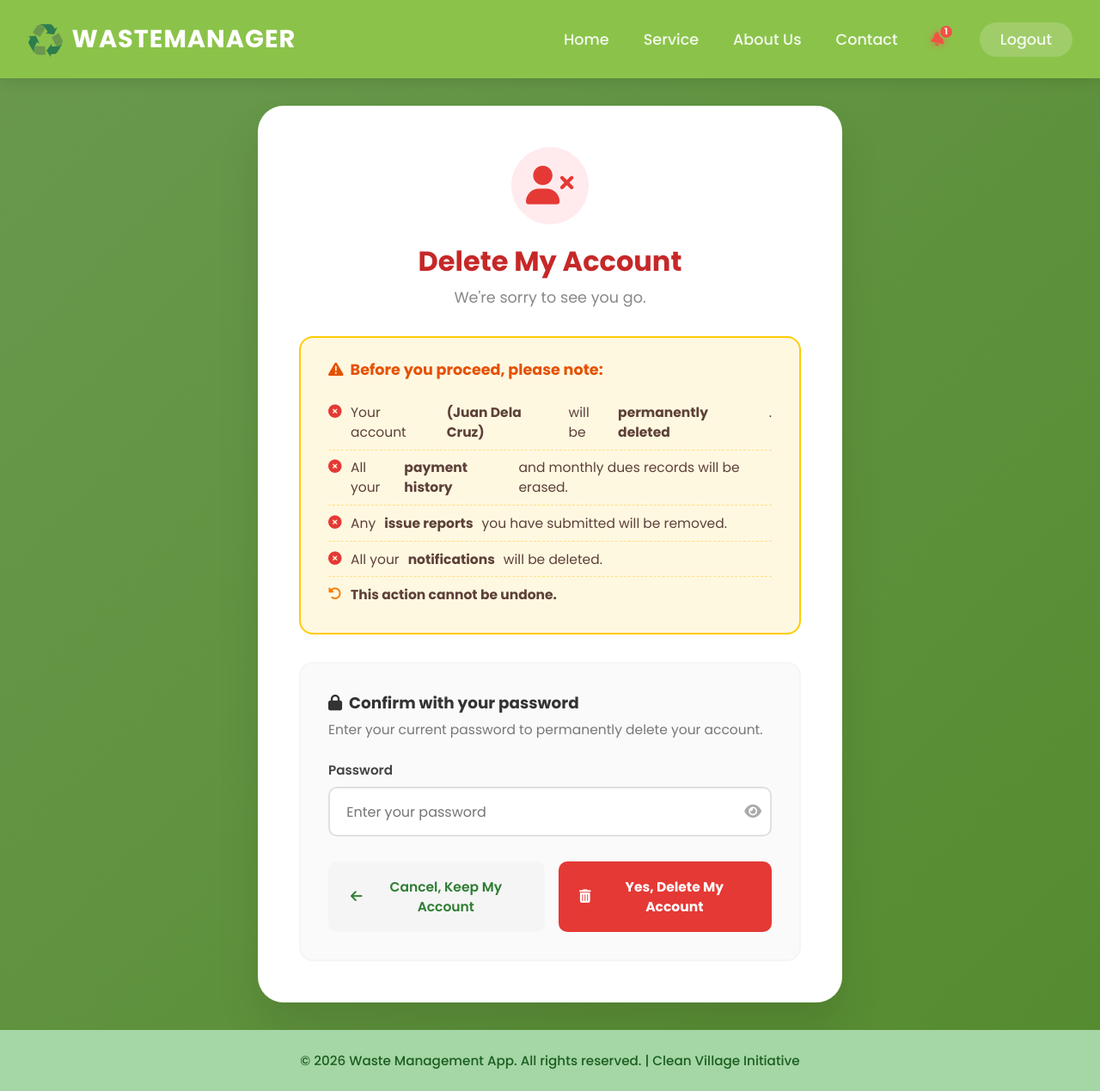
After one commit to jeannemacycapulong-hash/Waste-Management, a PHP site: page /delete_account.php in a window 1280 px wide. The commit adds this page. Shown: the whole page at 86% size. Run offline with PHP 8.4, Linux system fonts and the light colour scheme; a user stored in the database is signed in; data comes from the database, SQL or seed files in the repository.

Commit message:
Add files via upload
account deletion for villagers

```diff
--- a/WasteManager/config.php
+++ b/WasteManager/config.php
@@ -550,6 +550,59 @@ function getAllUsersByRole($role = null) {
 }
 
 // ============================================
+// ACCOUNT DELETION FUNCTION
+// ============================================
+
+function deleteVillagerAccount($userId, $passwordConfirm) {
+    try {
+        $db = getDB();
+
+        // Fetch the user record
+        $stmt = $db->prepare("SELECT * FROM users WHERE id = :id AND is_active = 1");
+        $stmt->execute([':id' => $userId]);
+        $user = $stmt->fetch();
+
+        if (!$user) {
+            return ['success' => false, 'message' => 'User not found.'];
+        }
+
+        // Only villagers may self-delete
+        if ($user['role'] !== 'villager') {
+            return ['success' => false, 'message' => 'Only villager accounts can be self-deleted.'];
+        }
+
+        // Verify password
+        if (!password_verify($passwordConfirm, $user['password'])) {
+            // Also allow plain-text passwords stored in demo data
+            if ($passwordConfirm !== $user['password']) {
+                return ['success' => false, 'message' => 'Incorrect password. Please try again.'];
+            }
+        }
+
+        // Notify admins before deletion
+        $admins = $db->query("SELECT id FROM users WHERE role = 'admin' AND is_active = 1")->fetchAll();
+        foreach ($admins as $admin) {
+            addNotification(
+                $admin['id'],
+                'Villager Account Deleted',
+                $user['name'] . ' (' . $user['username'] . ') has deleted their villager account.',
+                'warning'
+            );
+        }
+
+        // Hard-delete the user — CASCADE removes related notifications, reports, dues
+        $del = $db->prepare("DELETE FROM users WHERE id = :id");
+        $del->execute([':id' => $userId]);
+
+        return ['success' => true];
+
+    } catch (Exception $e) {
+        error_log("deleteVillagerAccount error: " . $e->getMessage());
+        return ['success' => false, 'message' => 'A server error occurred. Please try again.'];
+    }
+}
+
+// ============================================
 // LOGOUT FUNCTION
 // ============================================
 
--- /dev/null
+++ b/WasteManager/delete_account.php
@@ -0,0 +1,473 @@
+<?php
+// delete_account.php - Villager self-service account deletion
+require_once 'config.php';
+requireLogin();
+
+// Only villagers may access this page
+if (getUserRole() !== 'villager') {
+    header('Location: role-selection.php');
+    exit;
+}
+
+$user_id   = getUserId();
+$user_name = getUserName();
+$error     = '';
+
+// Handle deletion form submission
+if ($_SERVER['REQUEST_METHOD'] === 'POST' && isset($_POST['confirm_delete'])) {
+    $password = $_POST['password'] ?? '';
+
+    if (empty($password)) {
+        $error = 'Please enter your password to confirm.';
+    } else {
+        $result = deleteVillagerAccount($user_id, $password);
+
+        if ($result['success']) {
+            // Destroy the session and redirect to a farewell page
+            session_destroy();
+            header('Location: index.php?deleted=1');
+            exit;
+        } else {
+            $error = $result['message'];
+        }
+    }
+}
+
+include 'header.php';
+?>
+
+<div class="delete-account-container">
+    <div class="delete-header">
+        <div class="delete-icon-wrap">
+            <i class="fas fa-user-times"></i>
+        </div>
+        <h2>Delete My Account</h2>
+        <p class="subtitle">We're sorry to see you go.</p>
+    </div>
+
+    <?php if ($error): ?>
+        <div class="error-message">
+            <i class="fas fa-exclamation-circle"></i> <?php echo htmlspecialchars($error); ?>
+        </div>
+    <?php endif; ?>
+
+    <!-- Consequences warning -->
+    <div class="warning-card">
+        <h4><i class="fas fa-exclamation-triangle"></i> Before you proceed, please note:</h4>
+        <ul>
+            <li><i class="fas fa-times-circle"></i> Your account <strong>(<?php echo htmlspecialchars($user_name); ?>)</strong> will be <strong>permanently deleted</strong>.</li>
+            <li><i class="fas fa-times-circle"></i> All your <strong>payment history</strong> and monthly dues records will be erased.</li>
+            <li><i class="fas fa-times-circle"></i> Any <strong>issue reports</strong> you have submitted will be removed.</li>
+            <li><i class="fas fa-times-circle"></i> All your <strong>notifications</strong> will be deleted.</li>
+            <li><i class="fas fa-undo-alt"></i> <strong>This action cannot be undone.</strong></li>
+        </ul>
+    </div>
+
+    <!-- Confirmation form -->
+    <div class="confirm-form-card">
+        <h4><i class="fas fa-lock"></i> Confirm with your password</h4>
+        <p>Enter your current password to permanently delete your account.</p>
+
+        <form method="POST" action="" id="deleteForm">
+            <div class="input-group">
+                <label for="password">Password</label>
+                <div class="password-wrap">
+                    <input
+                        type="password"
+                        id="password"
+                        name="password"
+                        placeholder="Enter your password"
+                        autocomplete="current-password"
+                        required
+                    >
+                    <button type="button" class="toggle-pw" onclick="togglePassword()">
+                        <i class="fas fa-eye" id="pw-eye"></i>
+                    </button>
+                </div>
+            </div>
+
+            <div class="form-actions">
+                <a href="villager-dashboard.php" class="btn-cancel">
+                    <i class="fas fa-arrow-left"></i> Cancel, Keep My Account
+                </a>
+                <button type="button" class="btn-delete" onclick="confirmDeletion()">
+                    <i class="fas fa-trash-alt"></i> Yes, Delete My Account
+                </button>
+            </div>
+
+            <!-- Hidden submit button triggered after modal confirmation -->
+            <button type="submit" name="confirm_delete" id="realSubmit" style="display:none;"></button>
+        </form>
+    </div>
+</div>
+
+<!-- Final confirmation modal -->
+<div class="modal-overlay" id="confirmModal">
+    <div class="modal-box">
+        <div class="modal-icon"><i class="fas fa-exclamation-triangle"></i></div>
+        <h3>Are you absolutely sure?</h3>
+        <p>This will permanently delete <strong><?php echo htmlspecialchars($user_name); ?></strong>'s account. There is <strong>no way to recover</strong> your data after this.</p>
+        <div class="modal-actions">
+            <button class="btn-modal-cancel" onclick="closeModal()">No, Go Back</button>
+            <button class="btn-modal-confirm" onclick="submitDeletion()">Yes, Delete Forever</button>
+        </div>
+    </div>
+</div>
+
+<?php include 'footer.php'; ?>
+
+<style>
+.delete-account-container {
+    background: white;
+    border-radius: 30px;
+    padding: 3rem;
+    box-shadow: 0 30px 50px rgba(0,0,0,0.1);
+    max-width: 680px;
+    margin: 0 auto;
+}
+
+/* Header */
+.delete-header {
+    text-align: center;
+    margin-bottom: 2rem;
+}
+
+.delete-icon-wrap {
+    width: 90px;
+    height: 90px;
+    background: #ffebee;
+    border-radius: 50%;
+    display: flex;
+    align-items: center;
+    justify-content: center;
+    margin: 0 auto 1.2rem;
+}
+
+.delete-icon-wrap i {
+    font-size: 2.8rem;
+    color: #e53935;
+}
+
+.delete-header h2 {
+    color: #c62828;
+    font-size: 2rem;
+    margin-bottom: 0.3rem;
+}
+
+.delete-header .subtitle {
+    color: #888;
+    font-size: 1.1rem;
+}
+
+/* Warning card */
+.warning-card {
+    background: #fff8e1;
+    border: 2px solid #ffcc02;
+    border-radius: 16px;
+    padding: 1.5rem 2rem;
+    margin-bottom: 2rem;
+}
+
+.warning-card h4 {
+    color: #e65100;
+    margin-bottom: 1rem;
+    font-size: 1.1rem;
+    display: flex;
+    align-items: center;
+    gap: 8px;
+}
+
+.warning-card ul {
+    list-style: none;
+    padding: 0;
+    margin: 0;
+}
+
+.warning-card li {
+    padding: 0.55rem 0;
+    color: #5d4037;
+    font-size: 0.97rem;
+    display: flex;
+    align-items: flex-start;
+    gap: 10px;
+    border-bottom: 1px dashed #ffe082;
+}
+
+.warning-card li:last-child {
+    border-bottom: none;
+}
+
+.warning-card li i {
+    color: #e53935;
+    margin-top: 3px;
+    min-width: 16px;
+}
+
+.warning-card li i.fa-undo-alt {
+    color: #f57c00;
+}
+
+/* Confirm form card */
+.confirm-form-card {
+    background: #fafafa;
+    border-radius: 16px;
+    padding: 2rem;
+    border: 2px solid #f5f5f5;
+}
+
+.confirm-form-card h4 {
+    color: #333;
+    font-size: 1.15rem;
+    margin-bottom: 0.4rem;
+    display: flex;
+    align-items: center;
+    gap: 8px;
+}
+
+.confirm-form-card > p {
+    color: #777;
+    margin-bottom: 1.5rem;
+    font-size: 0.97rem;
+}
+
+.input-group {
+    margin-bottom: 1.8rem;
+}
+
+.input-group label {
+    display: block;
+    font-weight: 600;
+    color: #444;
+    margin-bottom: 0.5rem;
+    font-size: 0.95rem;
+}
+
+.password-wrap {
+    position: relative;
+    display: flex;
+    align-items: center;
+}
+
+.password-wrap input {
+    width: 100%;
+    padding: 0.9rem 3rem 0.9rem 1.2rem;
+    border: 2px solid #e0e0e0;
+    border-radius: 10px;
+    font-size: 1rem;
+    font-family: 'Poppins', sans-serif;
+    transition: border-color 0.3s;
+    outline: none;
+}
+
+.password-wrap input:focus {
+    border-color: #e53935;
+}
+
+.toggle-pw {
+    position: absolute;
+    right: 12px;
+    background: none;
+    border: none;
+    cursor: pointer;
+    color: #aaa;
+    font-size: 1.1rem;
+    padding: 0;
+    transition: color 0.2s;
+}
+
+.toggle-pw:hover {
+    color: #555;
+}
+
+/* Action buttons */
+.form-actions {
+    display: flex;
+    gap: 1rem;
+    flex-wrap: wrap;
+}
+
+.btn-cancel {
+    flex: 1;
+    padding: 1rem 1.5rem;
+    background: #f5f5f5;
+    color: #2e7d32;
+    text-decoration: none;
+    border-radius: 10px;
+    font-weight: 600;
+    font-size: 0.97rem;
+    text-align: center;
+    transition: all 0.3s;
+    display: flex;
+    align-items: center;
+    justify-content: center;
+    gap: 8px;
+    border: 2px solid transparent;
+}
+
+.btn-cancel:hover {
+    background: #e8f5e9;
+    border-color: #8bc34a;
+    color: #2e7d32;
+}
+
+.btn-delete {
+    flex: 1;
+    padding: 1rem 1.5rem;
+    background: #e53935;
+    color: white;
+    border: none;
+    border-radius: 10px;
+    font-size: 0.97rem;
+    font-weight: 700;
+    cursor: pointer;
+    transition: all 0.3s;
+    font-family: 'Poppins', sans-serif;
+    display: flex;
+    align-items: center;
+    justify-content: center;
+    gap: 8px;
+}
+
+.btn-delete:hover {
+    background: #c62828;
+    transform: translateY(-2px);
+    box-shadow: 0 8px 20px rgba(229, 57, 53, 0.4);
+}
+
+/* Modal */
+.modal-overlay {
+    display: none;
+    position: fixed;
+    inset: 0;
+    background: rgba(0,0,0,0.55);
+    z-index: 9999;
+    align-items: center;
+    justify-content: center;
+    backdrop-filter: blur(3px);
+}
+
+.modal-overlay.active {
+    display: flex;
+}
+
+.modal-box {
+    background: white;
+    border-radius: 20px;
+    padding: 2.5rem;
+    max-width: 440px;
+    width: 90%;
+    text-align: center;
+    box-shadow: 0 30px 60px rgba(0,0,0,0.25);
+    animation: modalPop 0.25s ease-out;
+}
+
+@keyframes modalPop {
+    from { transform: scale(0.85); opacity: 0; }
+    to   { transform: scale(1);    opacity: 1; }
+}
+
+.modal-icon {
+    font-size: 3rem;
+    color: #e53935;
+    margin-bottom: 1rem;
+}
+
+.modal-box h3 {
+    color: #c62828;
+    font-size: 1.5rem;
+    margin-bottom: 0.8rem;
+}
+
+.modal-box p {
+    color: #666;
+    margin-bottom: 2rem;
+    line-height: 1.6;
+}
+
+.modal-actions {
+    display: flex;
+    gap: 1rem;
+}
+
+.btn-modal-cancel {
+    flex: 1;
+    padding: 0.9rem;
+    background: #f5f5f5;
+    border: 2px solid #e0e0e0;
+    border-radius: 10px;
+    font-size: 0.97rem;
+    font-weight: 600;
+    cursor: pointer;
+    font-family: 'Poppins', sans-serif;
+    color: #555;
+    transition: all 0.3s;
+}
+
+.btn-modal-cancel:hover {
+    background: #e8f5e9;
+    border-color: #8bc34a;
+    color: #2e7d32;
+}
+
+.btn-modal-confirm {
+    flex: 1;
+    padding: 0.9rem;
+    background: #e53935;
+    border: none;
+    border-radius: 10px;
+    font-size: 0.97rem;
+    font-weight: 700;
+    cursor: pointer;
+    font-family: 'Poppins', sans-serif;
+    color: white;
+    transition: all 0.3s;
+}
+
+.btn-modal-confirm:hover {
+    background: #c62828;
+    box-shadow: 0 5px 15px rgba(229,57,53,0.4);
+}
+
+/* Responsive */
+@media (max-width: 600px) {
+    .delete-account-container { padding: 1.5rem; }
+    .form-actions { flex-direction: column; }
+    .modal-actions { flex-direction: column-reverse; }
+}
+</style>
+
+<script>
+function togglePassword() {
+    const input = document.getElementById('password');
+    const eye   = document.getElementById('pw-eye');
+    if (input.type === 'password') {
+        input.type = 'text';
+        eye.classList.replace('fa-eye', 'fa-eye-slash');
+    } else {
+        input.type = 'password';
+        eye.classList.replace('fa-eye-slash', 'fa-eye');
+    }
+}
+
+function confirmDeletion() {
+    const password = document.getElementById('password').value.trim();
+    if (!password) {
+        document.getElementById('password').focus();
+        return;
+    }
+    document.getElementById('confirmModal').classList.add('active');
+}
+
+function closeModal() {
+    document.getElementById('confirmModal').classList.remove('active');
+}
+
+function submitDeletion() {
+    document.getElementById('realSubmit').click();
+}
+
+// Close modal on overlay click
+document.getElementById('confirmModal').addEventListener('click', function(e) {
+    if (e.target === this) closeModal();
+});
+</script>
```
Also changed, not shown: WasteManager/index.php (+38 -1 lines), WasteManager/villager-dashboard.php (+13 -0 lines).
